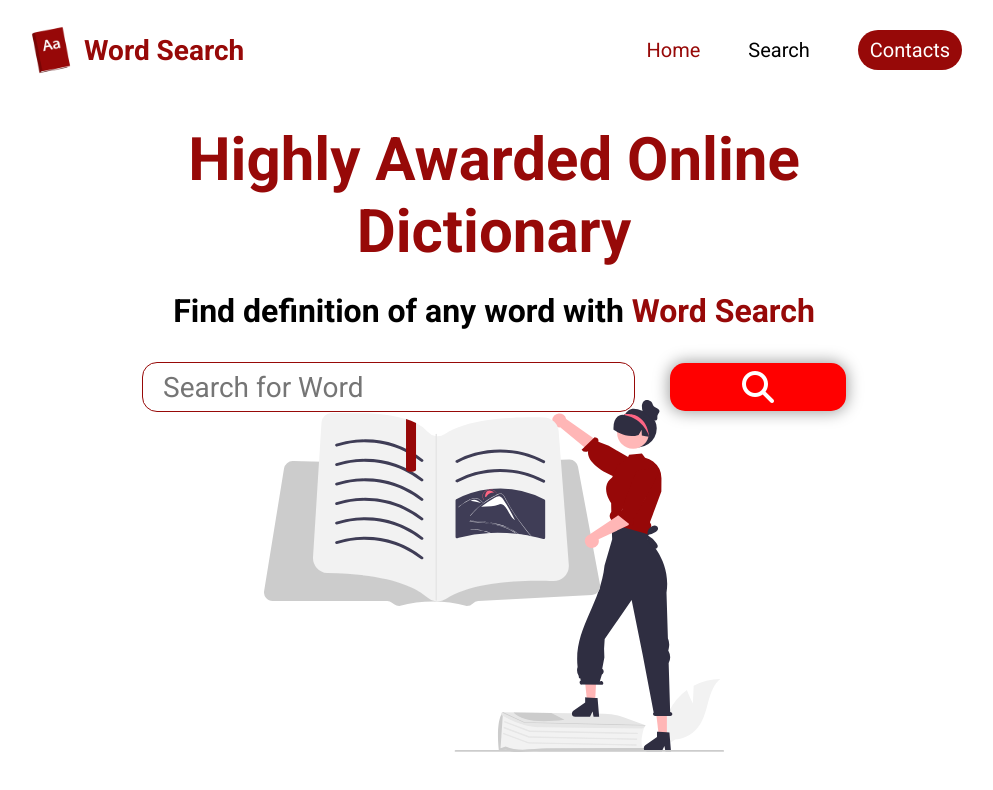
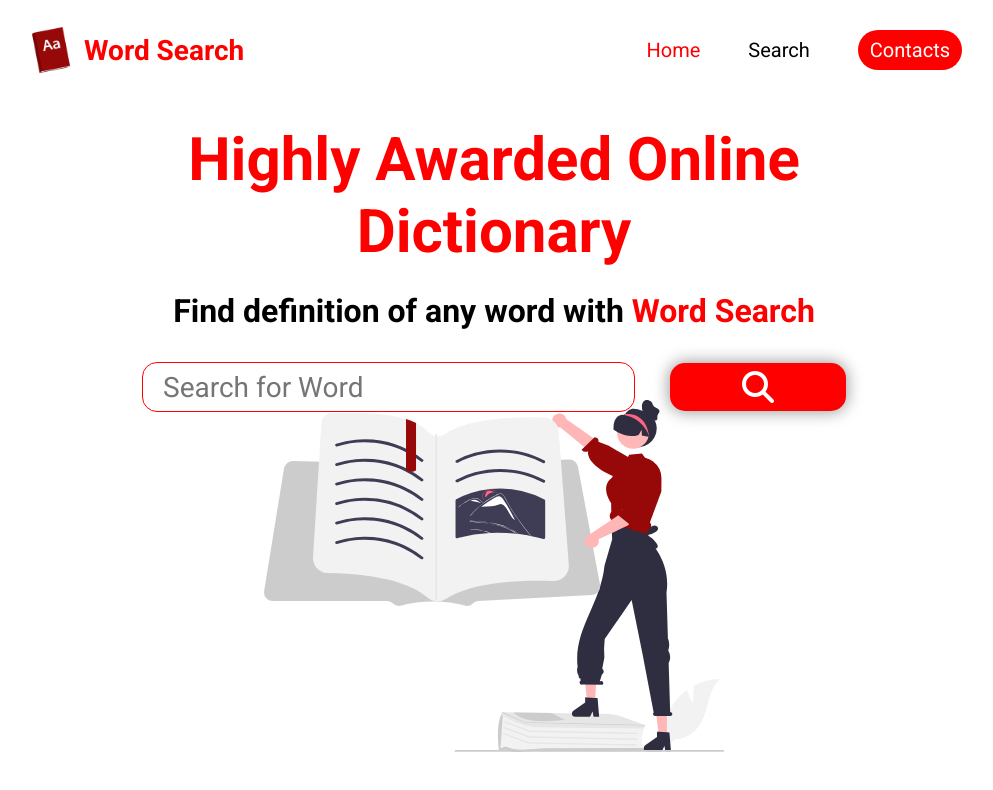
Before and after one commit to teanmi/dictionaryapi, a plain HTML site: page index.html in a window 1280 px wide. Shown: the whole page, without its empty margins (146-1139 px from the left). Drawn offline with Linux system fonts and the light colour scheme; a web font is replaced by a local one.

Commit message:
color change

```diff
--- a/style.css
+++ b/style.css
@@ -16,7 +16,7 @@ img {
 }
 
 .link-hover--effect-red::after {
-  background-color: rgb(151, 9, 8);
+  background-color: red;
 }
 
 .link-hover--effect-black::after {
@@ -57,7 +57,7 @@ main {
 }
 
 .red {
-  color: rgb(151, 9, 8);
+  color: red;
 }
 
 .no-click {
@@ -97,7 +97,7 @@ NAVBAR
 .nav__company--name {
   font-size: 28px;
   font-weight: 700;
-  color: rgb(151, 9, 8);
+  color: red;
 }
 
 .nav__links {
@@ -114,11 +114,11 @@ NAVBAR
 }
 
 #current-link {
-  color: rgb(151, 9, 8);
+  color: red;
 }
 
 .nav__link--btn {
-  background-color: rgb(151, 9, 8);
+  background-color: red;
   color: white;
   padding: 8px 12px;
   border-radius: 100px;
@@ -207,16 +207,16 @@ header {
   border-radius: 15px;
   font-size: 28px;
   padding: 0 20px;
-  border: 1px rgb(151, 9, 8) solid;
+  border: 1px red solid;
   outline-width: 0px;
 }
 
 #search__input-box:hover {
-  outline: rgb(151, 9, 8) solid 1px;
+  outline: red solid 1px;
 }
 
 #search__input-box:focus {
-  outline: rgb(151, 9, 8) solid 2px;
+  outline: red solid 2px;
 }
 
 .search__enter {
```
Also changed, not shown: wordStyle.css (+4 -4 lines).
